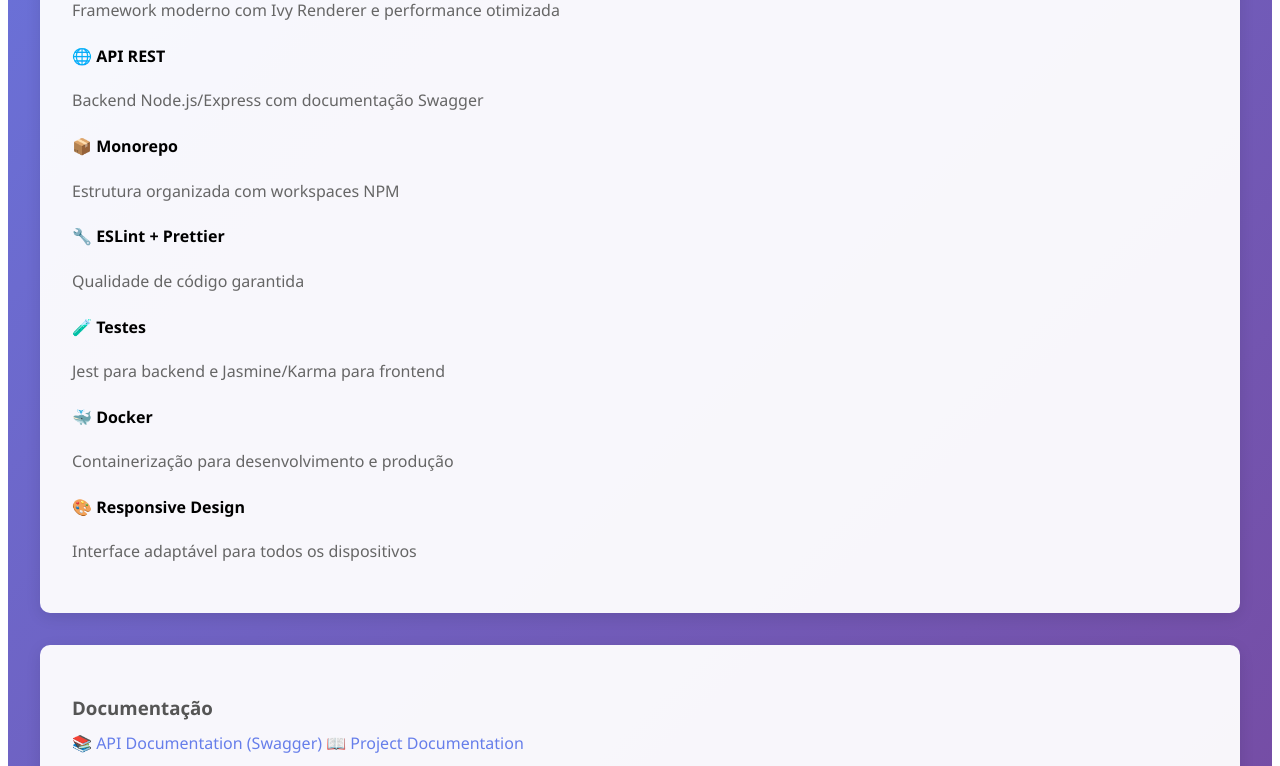
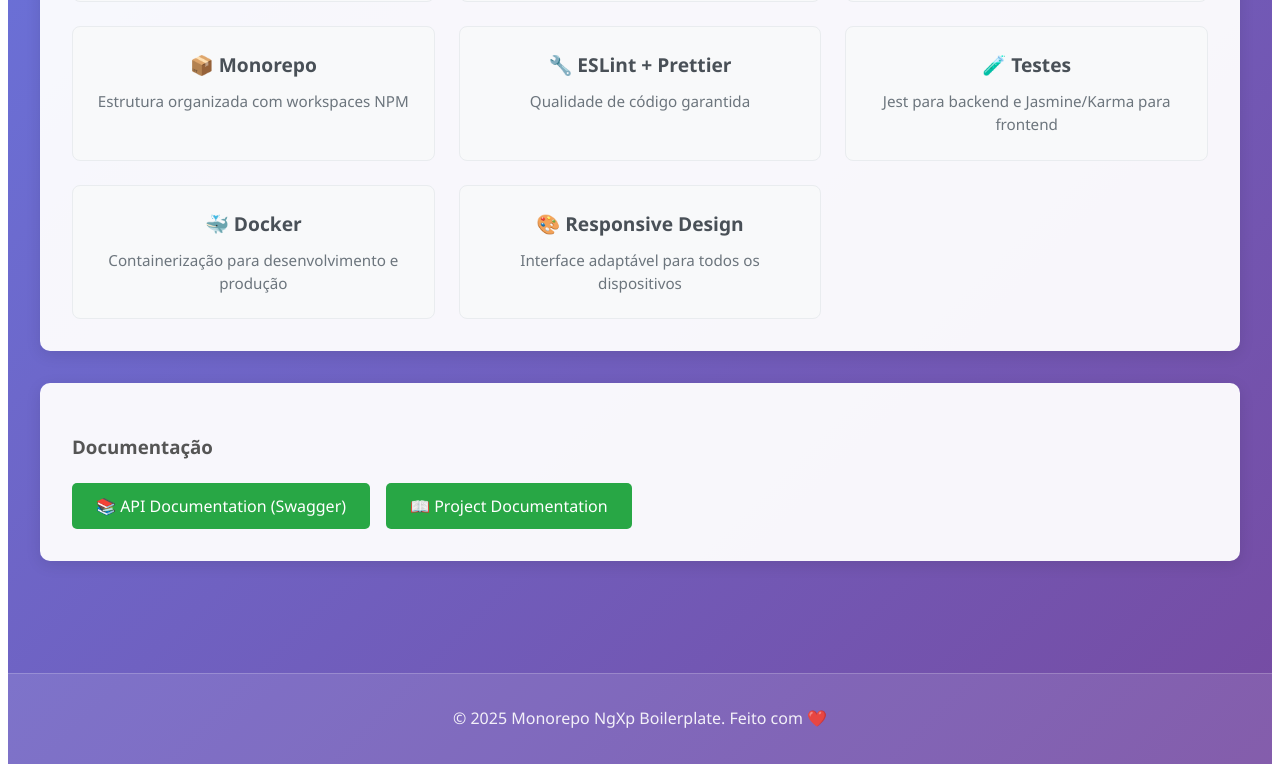
Before and after one commit to eversondantas/monorepo-ngxp-boilerplate, an Angular app in the folder apps/web/: page / in a window 1280 px wide. Shown: the part 834-1600 px from the top of the page. Built offline with nearby package versions, Linux system fonts and the light colour scheme.

Commit message:
fix(web): ajusta arquivo que causava erro de build
- Frontend agora está funcionando normalmente
- Build completando sem erros

```diff
--- a/apps/web/src/app/app.component.css
+++ b/apps/web/src/app/app.component.css
@@ -147,3 +147,113 @@ a {
 a:hover {
   text-decoration: underline;
 }
+
+/* Features Grid Styles */
+.features-grid {
+  display: grid;
+  grid-template-columns: repeat(auto-fit, minmax(280px, 1fr));
+  gap: 1.5rem;
+  margin-top: 1.5rem;
+}
+
+.feature-card {
+  background: #f8f9fa;
+  padding: 1.5rem;
+  border-radius: 8px;
+  border: 1px solid #e9ecef;
+  text-align: center;
+  transition: transform 0.3s ease, box-shadow 0.3s ease;
+}
+
+.feature-card:hover {
+  transform: translateY(-5px);
+  box-shadow: 0 6px 20px rgba(0, 0, 0, 0.15);
+}
+
+.feature-card h4 {
+  margin: 0 0 0.75rem 0;
+  font-size: 1.2rem;
+  color: #495057;
+  font-weight: 600;
+}
+
+.feature-card p {
+  margin: 0;
+  color: #6c757d;
+  font-size: 0.95rem;
+  line-height: 1.5;
+}
+
+/* Documentation Links */
+.docs-links {
+  display: flex;
+  gap: 1rem;
+  margin-top: 1.5rem;
+  flex-wrap: wrap;
+}
+
+.doc-link {
+  display: inline-block;
+  padding: 0.75rem 1.5rem;
+  background: #28a745;
+  color: white !important;
+  text-decoration: none;
+  border-radius: 5px;
+  transition: all 0.3s ease;
+  font-weight: 500;
+}
+
+.doc-link:hover {
+  background: #218838;
+  transform: translateY(-2px);
+  box-shadow: 0 4px 12px rgba(40, 167, 69, 0.3);
+  text-decoration: none;
+}
+
+/* Footer Styles */
+.app-footer {
+  text-align: center;
+  padding: 2rem;
+  color: rgba(255, 255, 255, 0.9);
+  background: rgba(255, 255, 255, 0.1);
+  margin-top: 2rem;
+  border-top: 1px solid rgba(255, 255, 255, 0.2);
+}
+
+.app-footer p {
+  margin: 0;
+  font-size: 1rem;
+  color: rgba(255, 255, 255, 0.9);
+}
+
+/* Responsive Design */
+@media (max-width: 768px) {
+  .app-header h1 {
+    font-size: 2rem;
+  }
+
+  .app-main {
+    padding: 2rem 1rem;
+  }
+
+  .input-group {
+    flex-direction: column;
+  }
+
+  .docs-links {
+    flex-direction: column;
+  }
+
+  .features-grid {
+    grid-template-columns: 1fr;
+    gap: 1rem;
+  }
+
+  .feature-card {
+    padding: 1rem;
+  }
+
+  .doc-link {
+    text-align: center;
+  }
+}
--- a/apps/web/src/app/app.component.html
+++ b/apps/web/src/app/app.component.html
@@ -83,12 +83,10 @@
     <section class="docs-section">
       <h3>Documentação</h3>
       <div class="docs-links">
-        <a href="http://localhost:3000/docs" target="_blank" class="doc-link">
+        <a href="http://localhost:3000/api-docs" target="_blank" class="doc-link">
           📚 API Documentation (Swagger)
         </a>
-        <a href="/docs" class="doc-link">
-          📖 Project Documentation
-        </a>
+        <a href="/docs" class="doc-link"> 📖 Project Documentation </a>
       </div>
     </section>
   </main>
```
